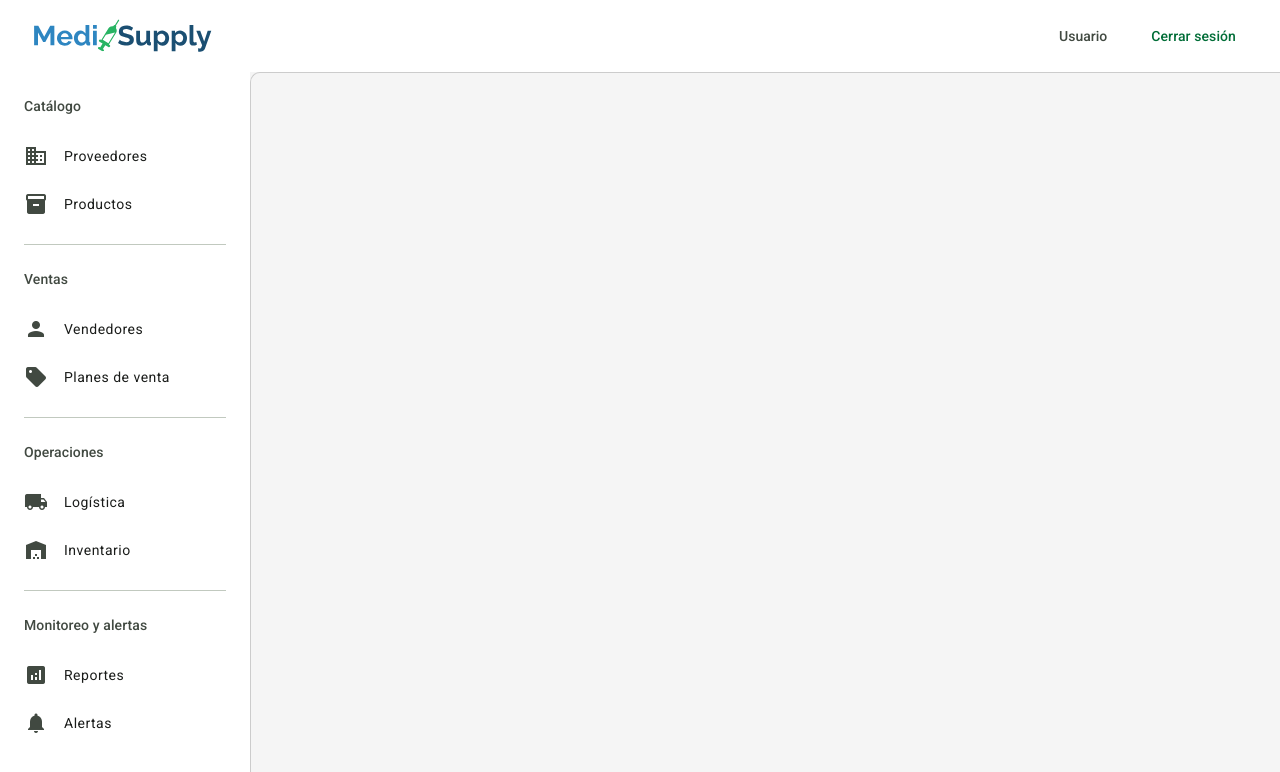
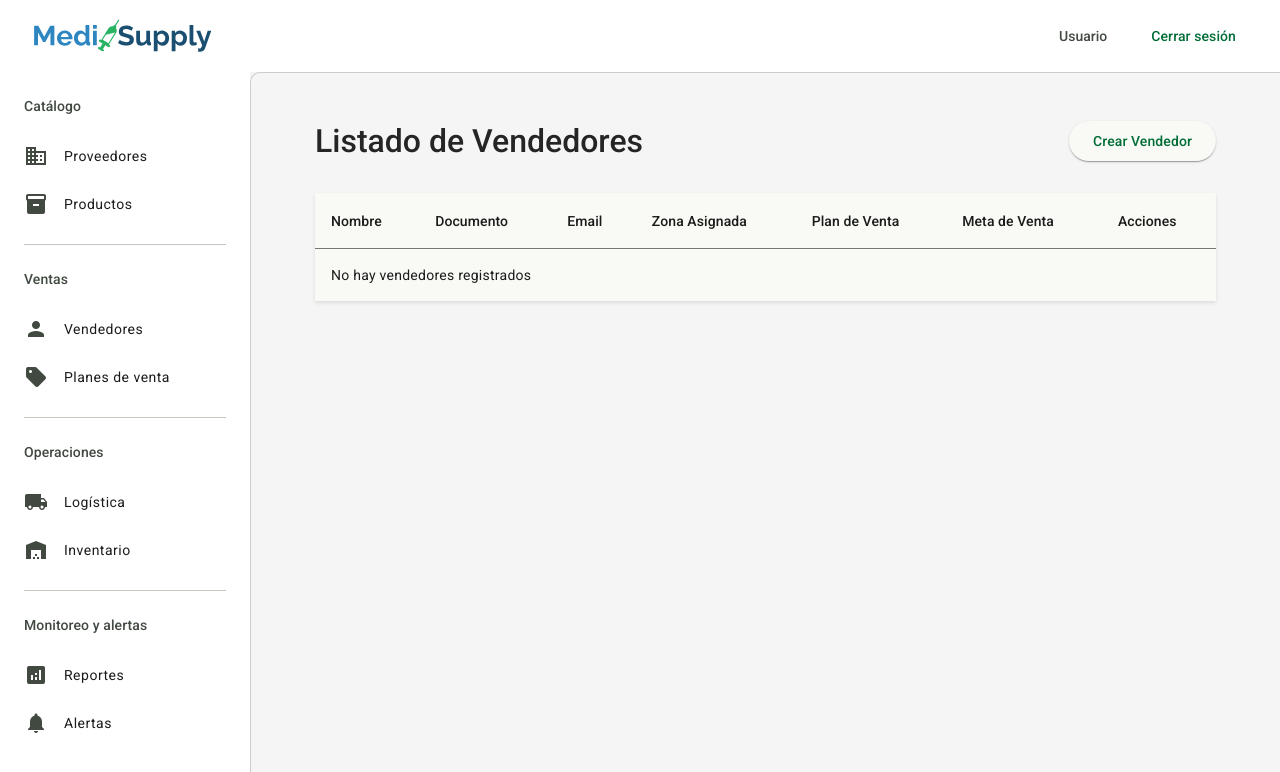
Before and after one commit to MISO-projects/medisupply-web, an Angular app: page /vendors in a window 1280 px wide. Before the commit this address led to /. Shown: the top 772 px of the page. Built offline with nearby package versions, Linux system fonts and the light colour scheme.

Commit message:
feat: add vendor model and list component

```diff
--- a/src/app/app.routes.ts
+++ b/src/app/app.routes.ts
@@ -27,4 +27,13 @@ export const routes: Routes = [
         (m) => m.SupplierListComponent,
       ),
   },
+
+  // Vendors routes
+  {
+    path: 'vendors',
+    loadComponent: () =>
+      import('./pages/vendors/vendor-list/vendor-list.component').then(
+        (m) => m.VendorListComponent,
+      ),
+  },
 ];
--- a/src/app/components/navbar/navbar.component.ts
+++ b/src/app/components/navbar/navbar.component.ts
@@ -34,7 +34,7 @@ export class NavbarComponent {
     {
       title: 'Ventas',
       items: [
-        { label: 'Vendedores', route: '/sellers', icon: 'person' },
+        { label: 'Vendedores', route: '/vendors', icon: 'person' },
         { label: 'Planes de venta', route: '/sales-plans', icon: 'sell' },
       ],
     },
--- /dev/null
+++ b/src/app/pages/vendors/vendor-list/vendor-list.component.css
@@ -0,0 +1,42 @@
+.vendor-list-container {
+  padding: 2rem;
+}
+
+.header {
+  display: flex;
+  justify-content: space-between;
+  align-items: center;
+  margin-bottom: 2rem;
+}
+
+.header h1 {
+  margin: 0;
+  font-size: 2rem;
+  font-weight: 500;
+}
+
+.vendors-table {
+  width: 100%;
+  box-shadow: 0 2px 4px rgba(0, 0, 0, 0.1);
+}
+
+.loading,
+.error {
+  padding: 2rem;
+  text-align: center;
+  font-size: 1.1rem;
+}
+
+.error {
+  color: #f44336;
+  background-color: #ffebee;
+  border-radius: 4px;
+}
+
+.mat-row.mat-mdc-row {
+  cursor: pointer;
+}
+
+.mat-row.mat-mdc-row:hover {
+  background-color: #f5f5f5;
+}
--- /dev/null
+++ b/src/app/pages/vendors/vendor-list/vendor-list.component.html
@@ -0,0 +1,82 @@
+<div class="vendor-list-container">
+  <div class="header">
+    <h1>Listado de Vendedores</h1>
+    <button mat-raised-button color="primary">Crear Vendedor</button>
+  </div>
+
+  <!-- Estado de carga -->
+  @if (isLoading()) {
+    <div class="loading">Cargando vendedores...</div>
+  }
+
+  <!-- Mensaje de error -->
+  @if (error()) {
+    <div class="error">{{ error() }}</div>
+  }
+
+  <!-- Tabla de vendedores con Angular Material -->
+  @if (!isLoading() && !error()) {
+    <table mat-table [dataSource]="vendedores()" class="vendors-table">
+
+      <!-- Columna: Nombre -->
+      <ng-container matColumnDef="nombre">
+        <th mat-header-cell *matHeaderCellDef>Nombre</th>
+        <td mat-cell *matCellDef="let vendedor">{{ vendedor.nombre }}</td>
+      </ng-container>
+
+      <!-- Columna: Documento -->
+      <ng-container matColumnDef="documento_identidad">
+        <th mat-header-cell *matHeaderCellDef>Documento</th>
+        <td mat-cell *matCellDef="let vendedor">{{ vendedor.documento_identidad }}</td>
+      </ng-container>
+
+      <!-- Columna: Email -->
+      <ng-container matColumnDef="email">
+        <th mat-header-cell *matHeaderCellDef>Email</th>
+        <td mat-cell *matCellDef="let vendedor">{{ vendedor.email }}</td>
+      </ng-container>
+
+      <!-- Columna: Zona Asignada -->
+      <ng-container matColumnDef="zona_asignada">
+        <th mat-header-cell *matHeaderCellDef>Zona Asignada</th>
+        <td mat-cell *matCellDef="let vendedor">{{ vendedor.zona_asignada }}</td>
+      </ng-container>
+
+      <!-- Columna: Plan de Venta -->
+      <ng-container matColumnDef="plan_venta">
+        <th mat-header-cell *matHeaderCellDef>Plan de Venta</th>
+        <td mat-cell *matCellDef="let vendedor">{{ vendedor.plan_venta }}</td>
+      </ng-container>
+
+      <!-- Columna: Meta de Venta -->
+      <ng-container matColumnDef="meta_venta">
+        <th mat-header-cell *matHeaderCellDef>Meta de Venta</th>
+        <td mat-cell *matCellDef="let vendedor">{{ vendedor.meta_venta | currency:'USD':'symbol':'1.2-2' }}</td>
+      </ng-container>
+
+      <!-- Columna: Acciones -->
+      <ng-container matColumnDef="acciones">
+        <th mat-header-cell *matHeaderCellDef>Acciones</th>
+        <td mat-cell *matCellDef="let vendedor">
+          <button mat-icon-button color="primary">
+            <mat-icon>edit</mat-icon>
+          </button>
+          <button mat-icon-button color="warn">
+            <mat-icon>delete</mat-icon>
+          </button>
+        </td>
+      </ng-container>
+
+      <!-- Definir las columnas a mostrar -->
+      <tr mat-header-row *matHeaderRowDef="displayedColumns()"></tr>
+      <tr mat-row *matRowDef="let row; columns: displayedColumns()"></tr>
+
+      <!-- Mensaje cuando no hay datos -->
+      <tr class="mat-row" *matNoDataRow>
+        <td class="mat-cell" [attr.colspan]="displayedColumns().length">
+          No hay vendedores registrados
+        </td>
+      </tr>
+    </table>
+  }
+</div>
--- /dev/null
+++ b/src/app/pages/vendors/vendor-list/vendor-list.component.ts
@@ -0,0 +1,31 @@
+import { Component, signal, ChangeDetectionStrategy } from '@angular/core';
+import { CurrencyPipe } from '@angular/common';
+import { MatTableModule } from '@angular/material/table';
+import { MatButtonModule } from '@angular/material/button';
+import { MatIconModule } from '@angular/material/icon';
+import { Vendor } from '../../../models/vendor.model';
+
+@Component({
+  selector: 'app-vendor-list',
+  changeDetection: ChangeDetectionStrategy.OnPush,
+  imports: [MatTableModule, MatButtonModule, MatIconModule, CurrencyPipe],
+  templateUrl: './vendor-list.component.html',
+  styleUrl: './vendor-list.component.css',
+})
+export class VendorListComponent {
+  // Estado local usando signals
+  vendedores = signal<Vendor[]>([]);
+  isLoading = signal(false);
+  error = signal<string | null>(null);
+
+  // Columnas que se mostrarán en la tabla
+  displayedColumns = signal<string[]>([
+    'nombre',
+    'documento_identidad',
+    'email',
+    'zona_asignada',
+    'plan_venta',
+    'meta_venta',
+    'acciones',
+  ]);
+}
```
Also changed, not shown: src/app/models/vendor.model.ts (added, +9 -0 lines).
